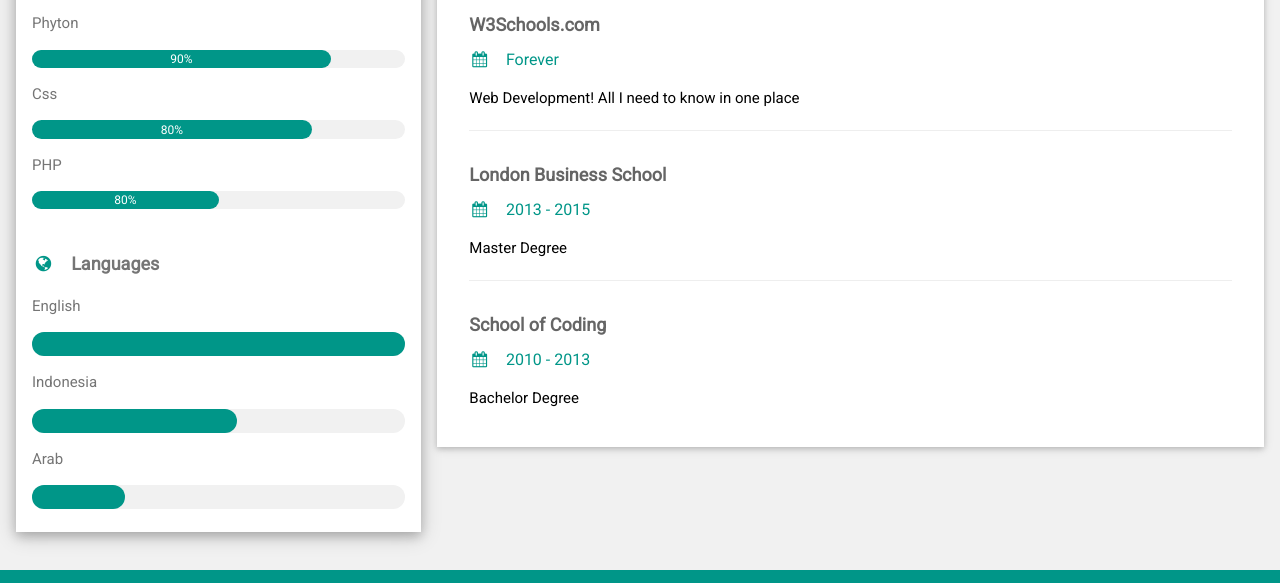
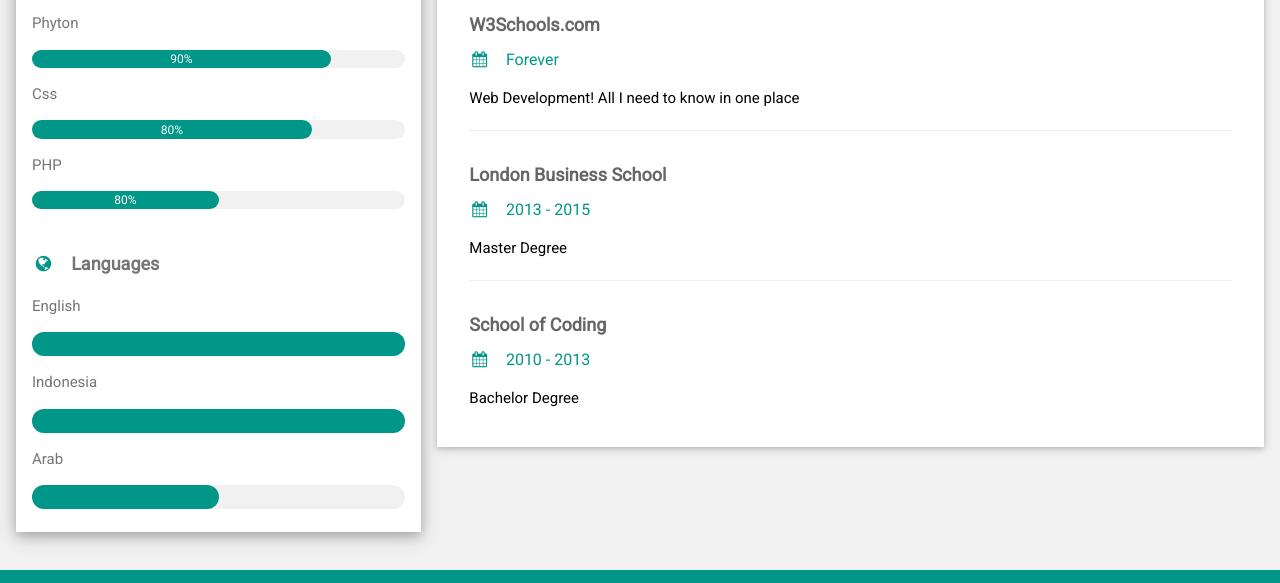
Before and after one commit to zatihulwni/website, a plain HTML site: page index.html in a window 1280 px wide. Shown: the part 716-1299 px from the top of the page. Drawn offline with nearby package versions, Linux system fonts and the light colour scheme.

Commit message:
Update index.html

```diff
--- a/index.html
+++ b/index.html
@@ -1,7 +1,7 @@
 <!DOCTYPE html>
 <html>
 <head>
-<title>W3.CSS Template</title>
+<title>Profile</title>
 <meta charset="UTF-8">
 <meta name="viewport" content="width=device-width, initial-scale=1">
 <link rel="stylesheet" href="https://www.w3schools.com/w3css/4/w3.css">
@@ -64,11 +64,11 @@ html,body,h1,h2,h3,h4,h5,h6 {font-family: "Roboto", sans-serif}
           </div>
           <p>Indonesia</p>
           <div class="w3-light-grey w3-round-xlarge">
-            <div class="w3-round-xlarge w3-teal" style="height:24px;width:55%"></div>
+            <div class="w3-round-xlarge w3-teal" style="height:24px;width:100%"></div>
           </div>
           <p>Arab</p>
           <div class="w3-light-grey w3-round-xlarge">
-            <div class="w3-round-xlarge w3-teal" style="height:24px;width:25%"></div>
+            <div class="w3-round-xlarge w3-teal" style="height:24px;width:50%"></div>
           </div>
           <br>
         </div>
```
